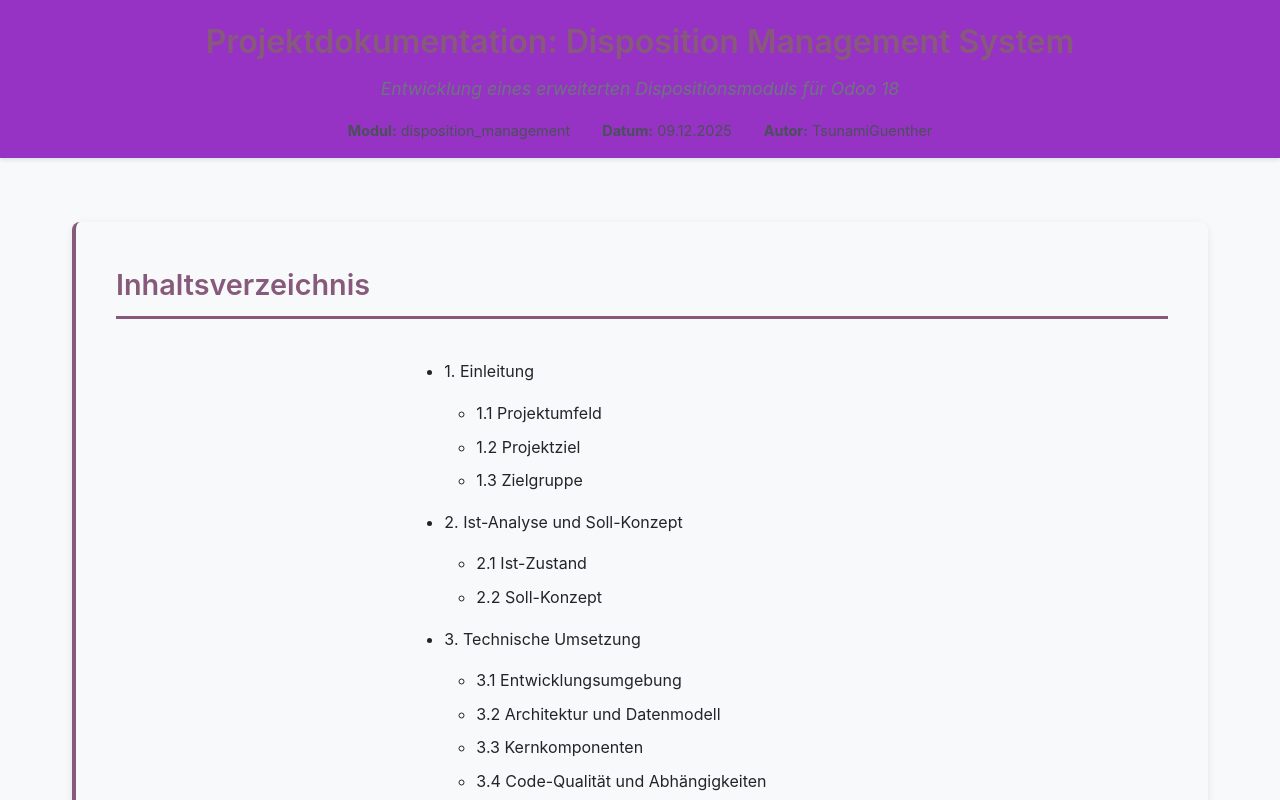
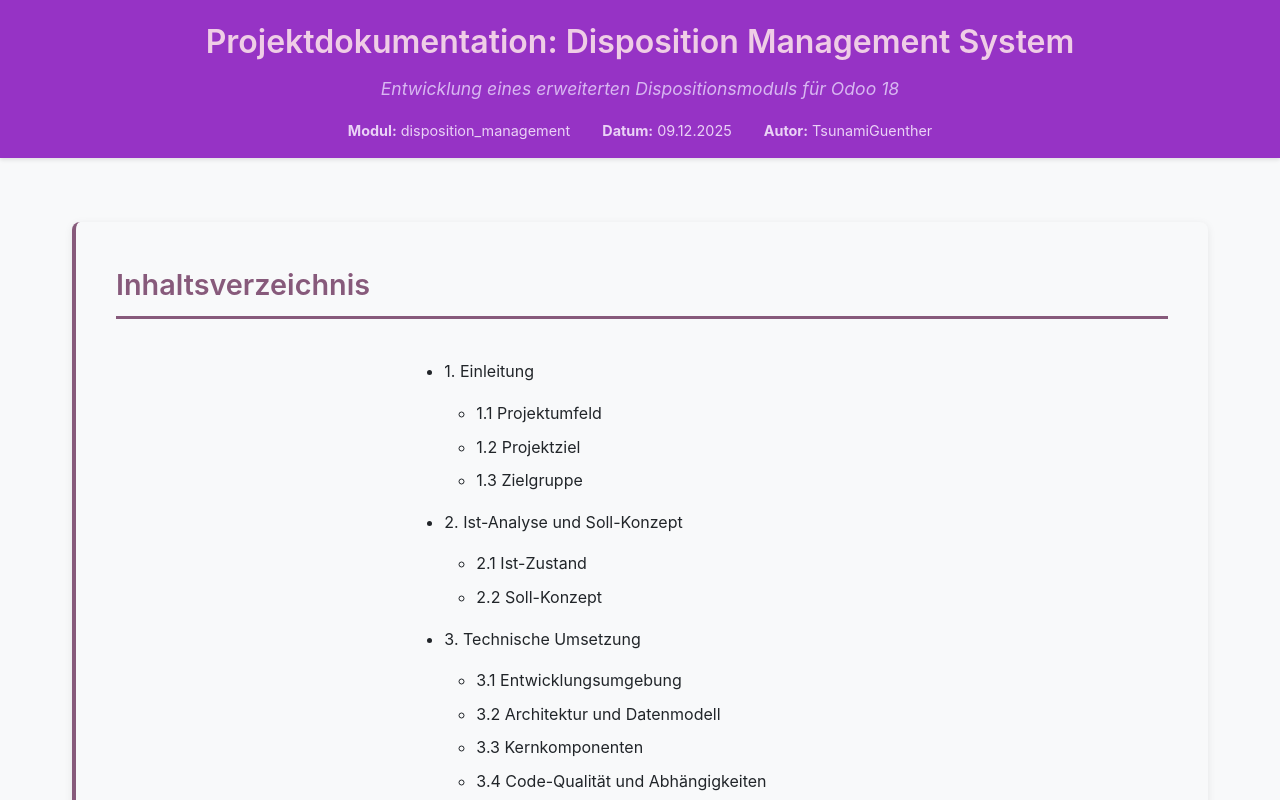
Before and after one commit to TsunamiGuenther/TsunamiGuenther_P, a plain HTML site: page tsunamiguenther.html in a window 1280 px wide. Shown: the top 800 px of the page. Drawn offline with Linux system fonts and the light colour scheme.

Commit message:
Changes to be committed: modified:   tsunamiStyle.css

```diff
--- a/tsunamiStyle.css
+++ b/tsunamiStyle.css
@@ -24,7 +24,7 @@ header {
 }
 
 header h1 {
-    color: #875A7B;
+    color: #efcde6;
     font-size: 2rem;
     font-weight: 600;
     margin-bottom: 0.5rem;
@@ -32,7 +32,7 @@ header h1 {
 }
 
 header .subtitle {
-    color: #6c757d;
+    color: #d8b7f1;
     font-size: 1.1rem;
     text-align: center;
     margin-bottom: 1rem;
@@ -45,7 +45,7 @@ header .header-info {
     gap: 2rem;
     flex-wrap: wrap;
     font-size: 0.9rem;
-    color: #495057;
+    color: #ead2f6;
     margin-top: 1rem;
 }
 
```
